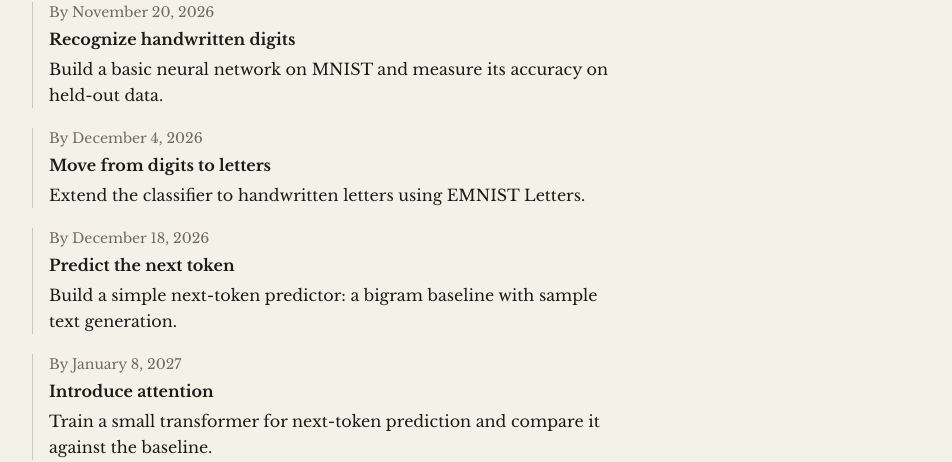
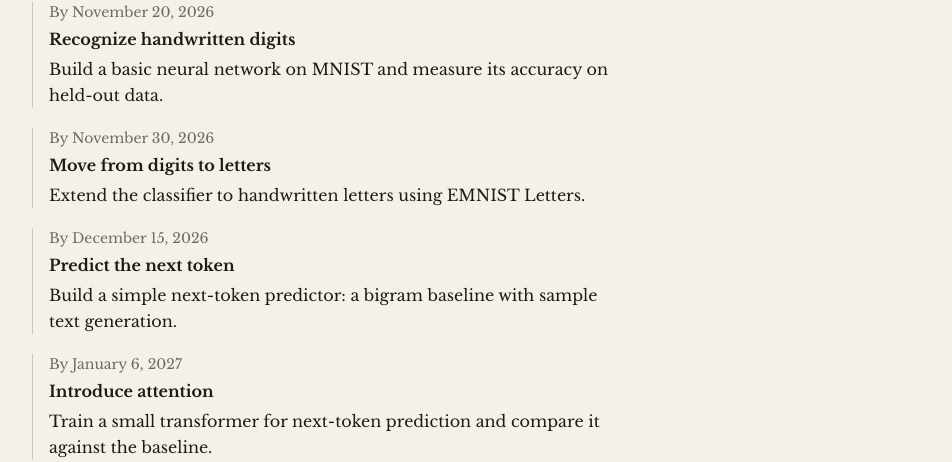
Before and after one commit to Adham-Aly/portfolio-site, a Next.js app: page /blog/ml-roadmap in a window 1280 px wide. Shown: the part 344-806 px from the top of the page, without its empty margins (320-1272 px from the left). Built offline with nearby package versions, Linux system fonts and the light colour scheme; no server answers.

Commit message:
Rebalance roadmap deadlines for progressively harder projects

```diff
--- a/src/app/blog/ml-roadmap/page.tsx
+++ b/src/app/blog/ml-roadmap/page.tsx
@@ -34,19 +34,19 @@ const milestones = [
       "Build a basic neural network on MNIST and measure its accuracy on held-out data.",
   },
   {
-    date: "2026-12-04",
+    date: "2026-11-30",
     title: "Move from digits to letters",
     description:
       "Extend the classifier to handwritten letters using EMNIST Letters.",
   },
   {
-    date: "2026-12-18",
+    date: "2026-12-15",
     title: "Predict the next token",
     description:
       "Build a simple next-token predictor: a bigram baseline with sample text generation.",
   },
   {
-    date: "2027-01-08",
+    date: "2027-01-06",
     title: "Introduce attention",
     description:
       "Train a small transformer for next-token prediction and compare it against the baseline.",
```
